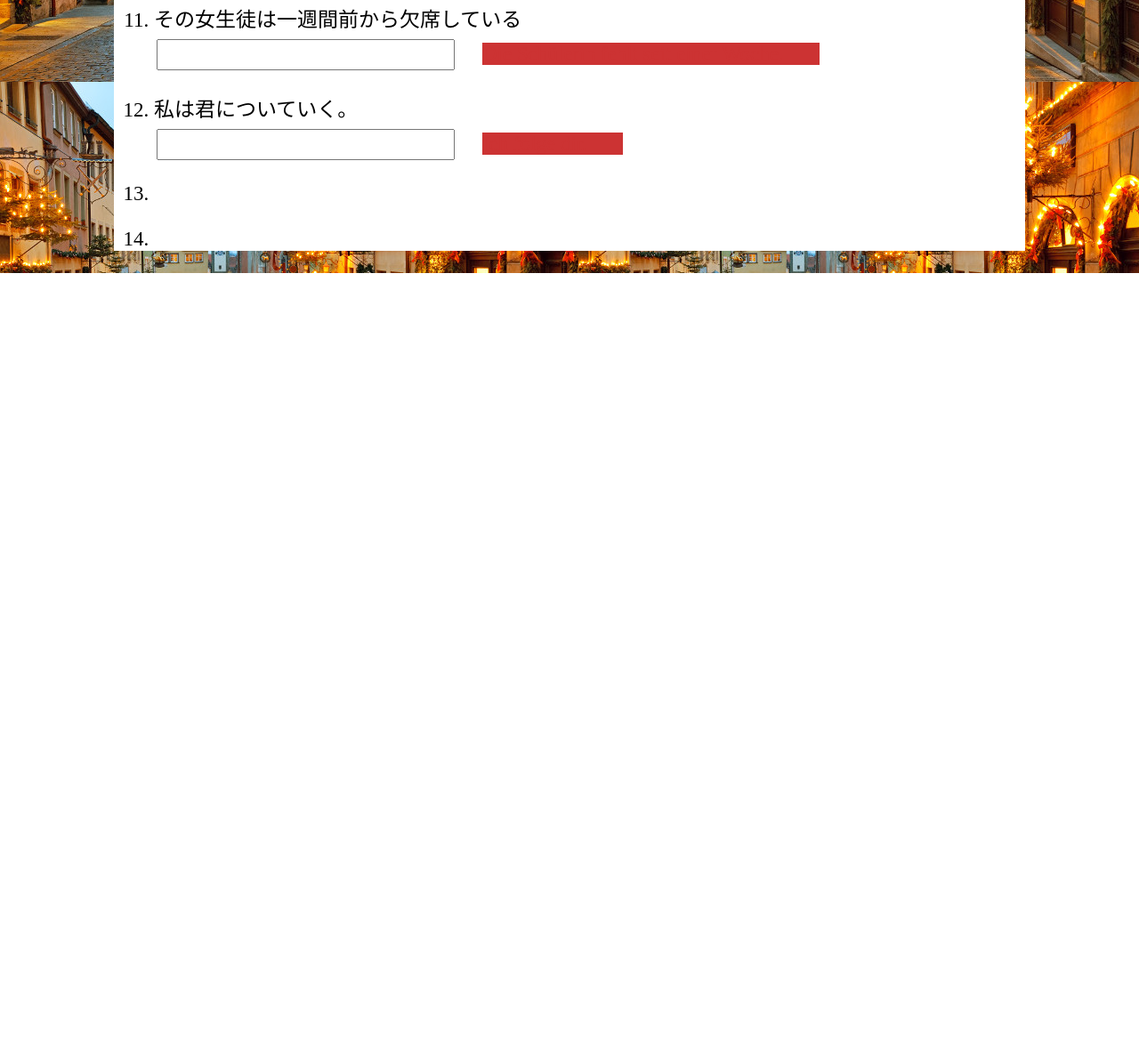
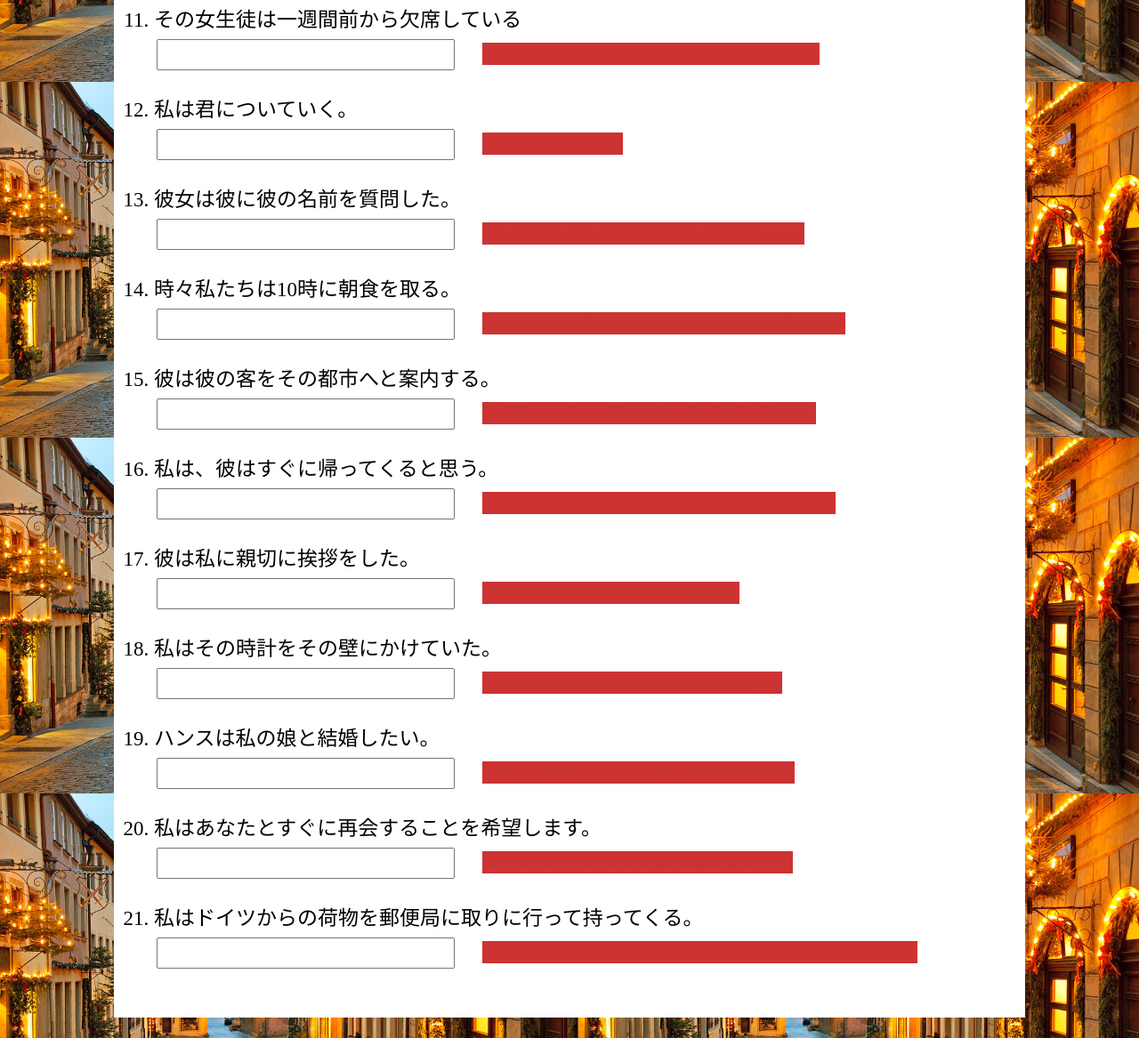
Before and after one commit to Marogatake/dochitsu, a plain HTML site: page word-P1.html in a window 1280 px wide. Shown: the part 1108-2275 px from the top of the page at 89% size. Before the commit the page ends 1415 px from the top, so only its background shows below. Drawn offline with Linux system fonts and the light colour scheme.

Commit message:
Add files via upload

```diff
--- a/stylesheet.css
+++ b/stylesheet.css
@@ -14,7 +14,6 @@ h1,h2,h3,h4,h5,h6,a,ul,li{
   margin: 0;
   padding: 0;
   text-decoration: none;
-
 }
 header{
   display: flex;
@@ -36,6 +35,7 @@ header a{
 }
 ol{
   padding-left: 45px;
+  padding-bottom: 30px;
 }
 dl{
   margin: 0;
@@ -79,6 +79,7 @@ dd:hover{
     width: 90%;
     margin-bottom: 30px;
     list-style: circle;
+    font-size: 30px;
   }
   input{
     margin-left: 25px;
--- a/word-P1.html
+++ b/word-P1.html
@@ -75,10 +75,49 @@
             <dd>Ich folge dir.</dd>
           </li>
           <li>
-
+            <dt>彼女は彼に彼の名前を質問した。</dt>
+            <input type="email" name="" value="">
+            <dd>Sie fragte ihn nach seinem Namen.</dd>
           </li>
           <li>
-            <dt></dt>
+            <dt>時々私たちは10時に朝食を取る。</dt>
+            <input type="email" name="" value="">
+            <dd>Machmal frühstücken wir um zehn Uhr.</dd>
+          </li>
+          <li>
+            <dt>彼は彼の客をその都市へと案内する。</dt>
+            <input type="email" name="" value="">
+            <dd>Er führt seinen Gast durch die Stadt.</dd>
+          </li>
+          <li>
+            <dt>私は、彼はすぐに帰ってくると思う。</dt>
+            <input type="email" name="" value="">
+            <dd>Ich glaube, dass er bold zurückkommt.</dd>
+          </li>
+          <li>
+            <dt>彼は私に親切に挨拶をした。</dt>
+            <input type="email" name="" value="">
+            <dd>Er grußte mich Freundlich.</dd>
+          </li>
+          <li>
+            <dt>私はその時計をその壁にかけていた。</dt>
+            <input type="email" name="" value="">
+            <dd>Ich hängte die Uhr an die Wand.</dd>
+          </li>
+          <li>
+            <dt>ハンスは私の娘と結婚したい。</dt>
+            <input type="email" name="" value="">
+            <dd>Hans will meine Tochter heiraten.</dd>
+          </li>
+          <li>
+            <dt>私はあなたとすぐに再会することを希望します。</dt>
+            <input type="email" name="" value="">
+            <dd>Ich hoffe, Sie bold widerzusehen.</dd>
+          </li>
+          <li>
+            <dt>私はドイツからの荷物を郵便局に取りに行って持ってくる。</dt>
+            <input type="email" name="" value="">
+            <dd>Ich hole ein Paket aus Deutschland von der Post.</dd>
           </li>
         </ol>
       </dl>
```
